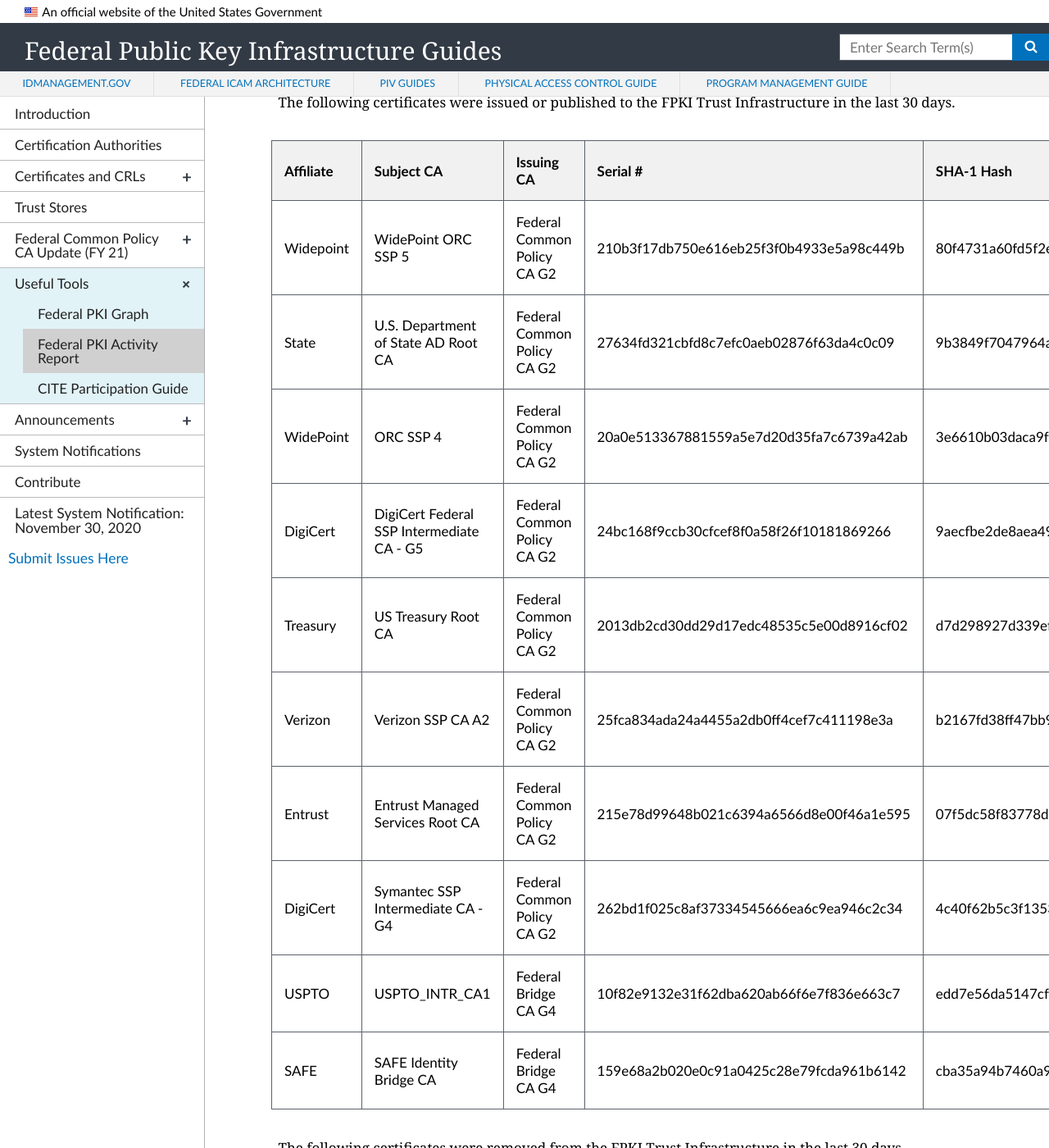
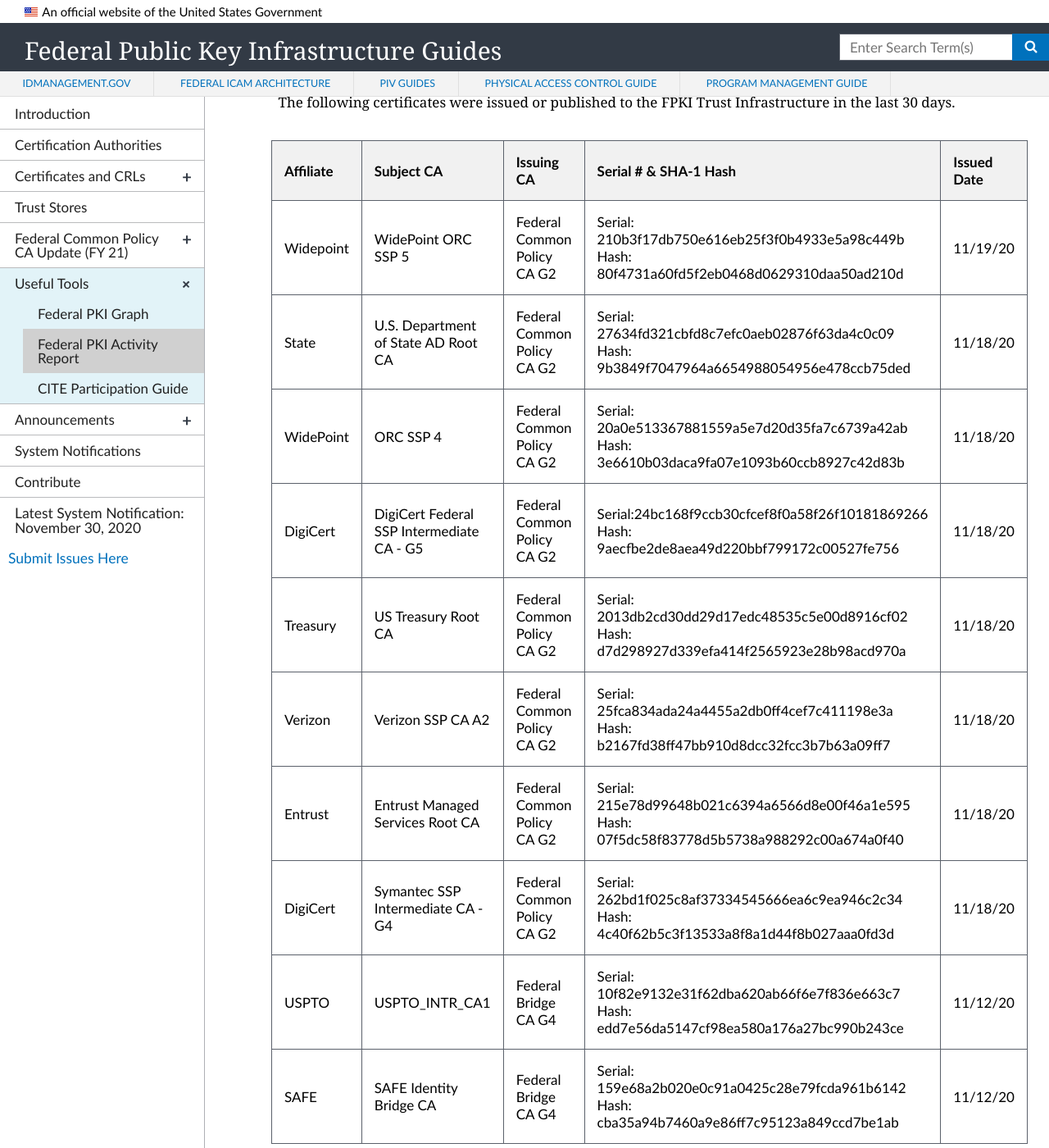
Before and after one commit to GSA/fpki-guides, a Jekyll site: the page built from _tools/03_fpki_activity_report.md, in a window 1280 px wide and 1400 px high, scrolled down 1625 px. Shown: the whole window at 82% size. Built offline with Jekyll 4.4.1, drawn with Linux system fonts in a browser that asks for light colours; nearby versions of some CDN libraries; some of the changed text lies outside the part shown.

Commit message:
Corrected table formatting errors

```diff
--- a/_tools/03_fpki_activity_report.md
+++ b/_tools/03_fpki_activity_report.md
@@ -28,32 +28,32 @@
 
 The following certificates were issued or published to the FPKI Trust Infrastructure in the last 30 days.
 
-| Affiliate | Subject CA | Issuing CA | Serial # | SHA-1 Hash | Issued Date |
-| --------- | ---------- | ---------- | ------ | ------ | ------ |
-| Widepoint | WidePoint ORC SSP 5 | Federal Common Policy CA G2 | 210b3f17db750e616eb25f3f0b4933e5a98c449b | 80f4731a60fd5f2eb0468d0629310daa50ad210d | 11/19/20 |
-| State | U.S. Department of State AD Root CA | Federal Common Policy CA G2 | 27634fd321cbfd8c7efc0aeb02876f63da4c0c09 | 9b3849f7047964a6654988054956e478ccb75ded | 11/18/20 |
-| WidePoint | ORC SSP 4 | Federal Common Policy CA G2 | 20a0e513367881559a5e7d20d35fa7c6739a42ab | 3e6610b03daca9fa07e1093b60ccb8927c42d83b | 11/18/20 |
-| DigiCert | DigiCert Federal SSP Intermediate CA - G5 | Federal Common Policy CA G2 | 24bc168f9ccb30cfcef8f0a58f26f10181869266 | 9aecfbe2de8aea49d220bbf799172c00527fe756 | 11/18/20 |
-| Treasury | US Treasury Root CA | Federal Common Policy CA G2 | 2013db2cd30dd29d17edc48535c5e00d8916cf02 | d7d298927d339efa414f2565923e28b98acd970a | 11/18/20 |
-| Verizon | Verizon SSP CA A2 | Federal Common Policy CA G2 | 25fca834ada24a4455a2db0ff4cef7c411198e3a | b2167fd38ff47bb910d8dcc32fcc3b7b63a09ff7 | 11/18/20 |
-| Entrust | Entrust Managed Services Root CA | Federal Common Policy CA G2 | 215e78d99648b021c6394a6566d8e00f46a1e595 | 07f5dc58f83778d5b5738a988292c00a674a0f40 | 11/18/20 |
-| DigiCert | Symantec SSP Intermediate CA - G4 | Federal Common Policy CA G2 | 262bd1f025c8af37334545666ea6c9ea946c2c34 | 4c40f62b5c3f13533a8f8a1d44f8b027aaa0fd3d | 11/18/20 |
-| USPTO | USPTO_INTR_CA1 | Federal Bridge CA G4 | 10f82e9132e31f62dba620ab66f6e7f836e663c7 | edd7e56da5147cf98ea580a176a27bc990b243ce | 11/12/20 |
-| SAFE | SAFE Identity Bridge CA | Federal Bridge CA G4 | 159e68a2b020e0c91a0425c28e79fcda961b6142 | cba35a94b7460a9e86ff7c95123a849ccd7be1ab | 11/12/20 |
+| Affiliate | Subject CA | Issuing CA | Serial # & SHA-1 Hash | Issued Date |
+| --------- | ---------- | ---------- | --------------------- | ----------- |
+| Widepoint | WidePoint ORC SSP 5 | Federal Common Policy CA G2 | Serial: 210b3f17db750e616eb25f3f0b4933e5a98c449b Hash: 80f4731a60fd5f2eb0468d0629310daa50ad210d | 11/19/20 |
+| State | U.S. Department of State AD Root CA | Federal Common Policy CA G2 | Serial: 27634fd321cbfd8c7efc0aeb02876f63da4c0c09 Hash: 9b3849f7047964a6654988054956e478ccb75ded | 11/18/20 |
+| WidePoint | ORC SSP 4 | Federal Common Policy CA G2 | Serial: 20a0e513367881559a5e7d20d35fa7c6739a42ab Hash: 3e6610b03daca9fa07e1093b60ccb8927c42d83b | 11/18/20 |
+| DigiCert | DigiCert Federal SSP Intermediate CA - G5 | Federal Common Policy CA G2 | Serial:24bc168f9ccb30cfcef8f0a58f26f10181869266 Hash:  9aecfbe2de8aea49d220bbf799172c00527fe756 | 11/18/20 |
+| Treasury | US Treasury Root CA | Federal Common Policy CA G2 | Serial: 2013db2cd30dd29d17edc48535c5e00d8916cf02 Hash: d7d298927d339efa414f2565923e28b98acd970a | 11/18/20 |
+| Verizon | Verizon SSP CA A2 | Federal Common Policy CA G2 | Serial: 25fca834ada24a4455a2db0ff4cef7c411198e3a Hash: b2167fd38ff47bb910d8dcc32fcc3b7b63a09ff7 | 11/18/20 |
+| Entrust | Entrust Managed Services Root CA | Federal Common Policy CA G2 | Serial: 215e78d99648b021c6394a6566d8e00f46a1e595 Hash: 07f5dc58f83778d5b5738a988292c00a674a0f40 | 11/18/20 |
+| DigiCert | Symantec SSP Intermediate CA - G4 | Federal Common Policy CA G2 | Serial: 262bd1f025c8af37334545666ea6c9ea946c2c34 Hash: 4c40f62b5c3f13533a8f8a1d44f8b027aaa0fd3d | 11/18/20 |
+| USPTO | USPTO_INTR_CA1 | Federal Bridge CA G4 | Serial: 10f82e9132e31f62dba620ab66f6e7f836e663c7 Hash: edd7e56da5147cf98ea580a176a27bc990b243ce | 11/12/20 |
+| SAFE | SAFE Identity Bridge CA | Federal Bridge CA G4 | Serial: 159e68a2b020e0c91a0425c28e79fcda961b6142 Hash: cba35a94b7460a9e86ff7c95123a849ccd7be1ab | 11/12/20 |
 
 
 The following certificates were removed from the FPKI Trust Infrastructure in the last 30 days.
 
 | Affiliate | Subject CA | Issuing CA | Serial # | SHA-1 Hash | Expiration Date |
-| --------- | ---------- | ---------- | ------ | ------ | ------ |
-| - | - | - | - | - | - |
+| --------- | ---------- | ---------- | -------- | ---------- | --------------- |
+| N/A | - | - | - | - | - |
 
 
 The following certificates are planned for a certificate action in the near future, dates to be determined based on availability.
 
-| Affiliate | Subject CA | Issuing CA | Serial # | SHA-1 Hash | Expiration Date | Action |
-| --------- | ---------- | ---------- | ---------- | ---------- | -------- | -------- |
-| USPTO | USPTO_INTR_CA1 | Federal Bridge CA G4 | 189a971b30cc79b60b35e21789db1c479cd949f0 | 978ec2f323452f8f46932b8550663d68b6e96af7 | 12/12/2022 | Revoke 12/8/2020 |
+| Affiliate | Subject CA | Issuing CA | Serial # & SHA-1 Hash | Expiration Date | Action |
+| --------- | ---------- | ---------- | --------------------- | --------------- | ------ |
+| USPTO | USPTO_INTR_CA1 | Federal Bridge CA G4 | Serial: 189a971b30cc79b60b35e21789db1c479cd949f0 Hash: 978ec2f323452f8f46932b8550663d68b6e96af7 | 12/12/2022 | Revoke 12/8/2020 |
 
 
 
```
